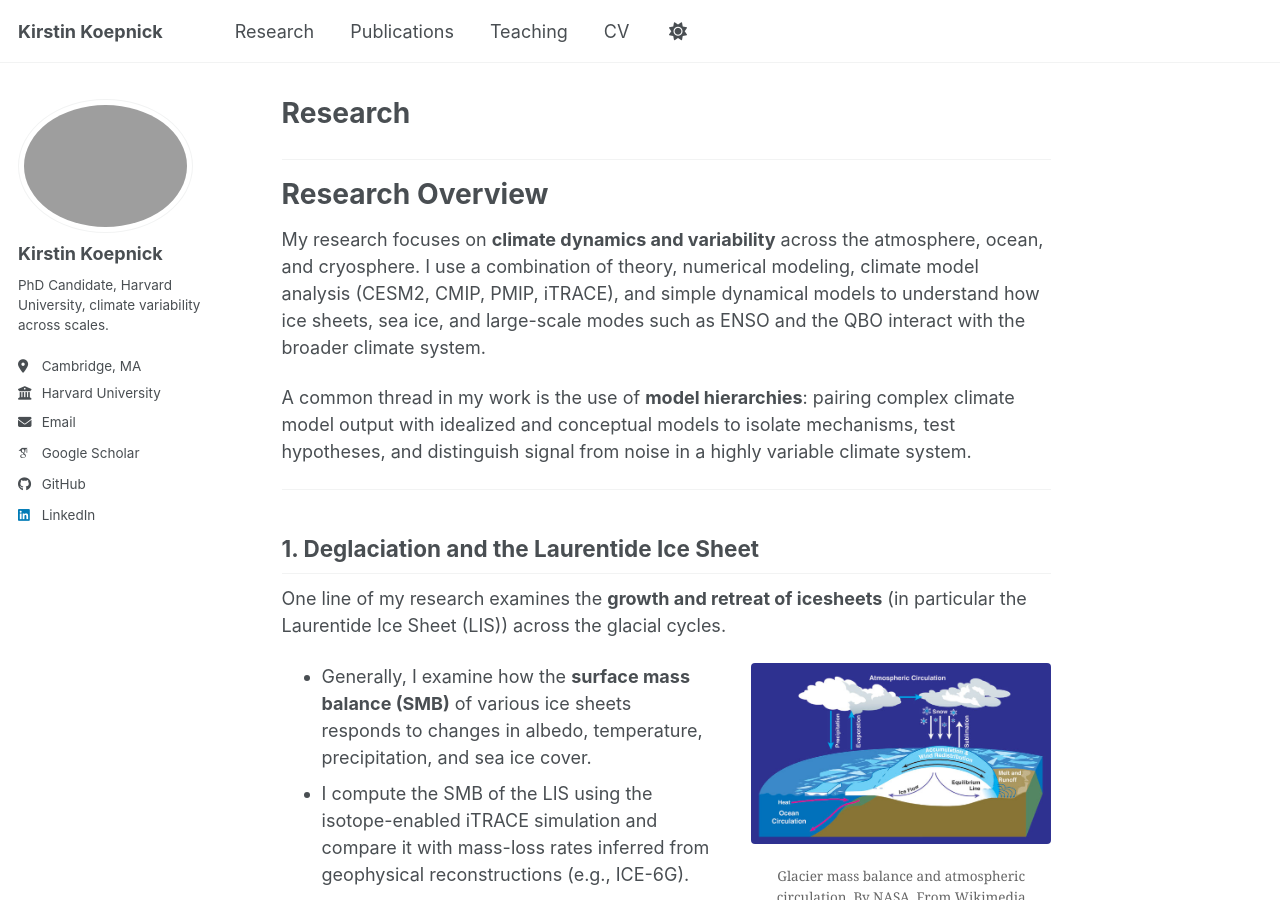
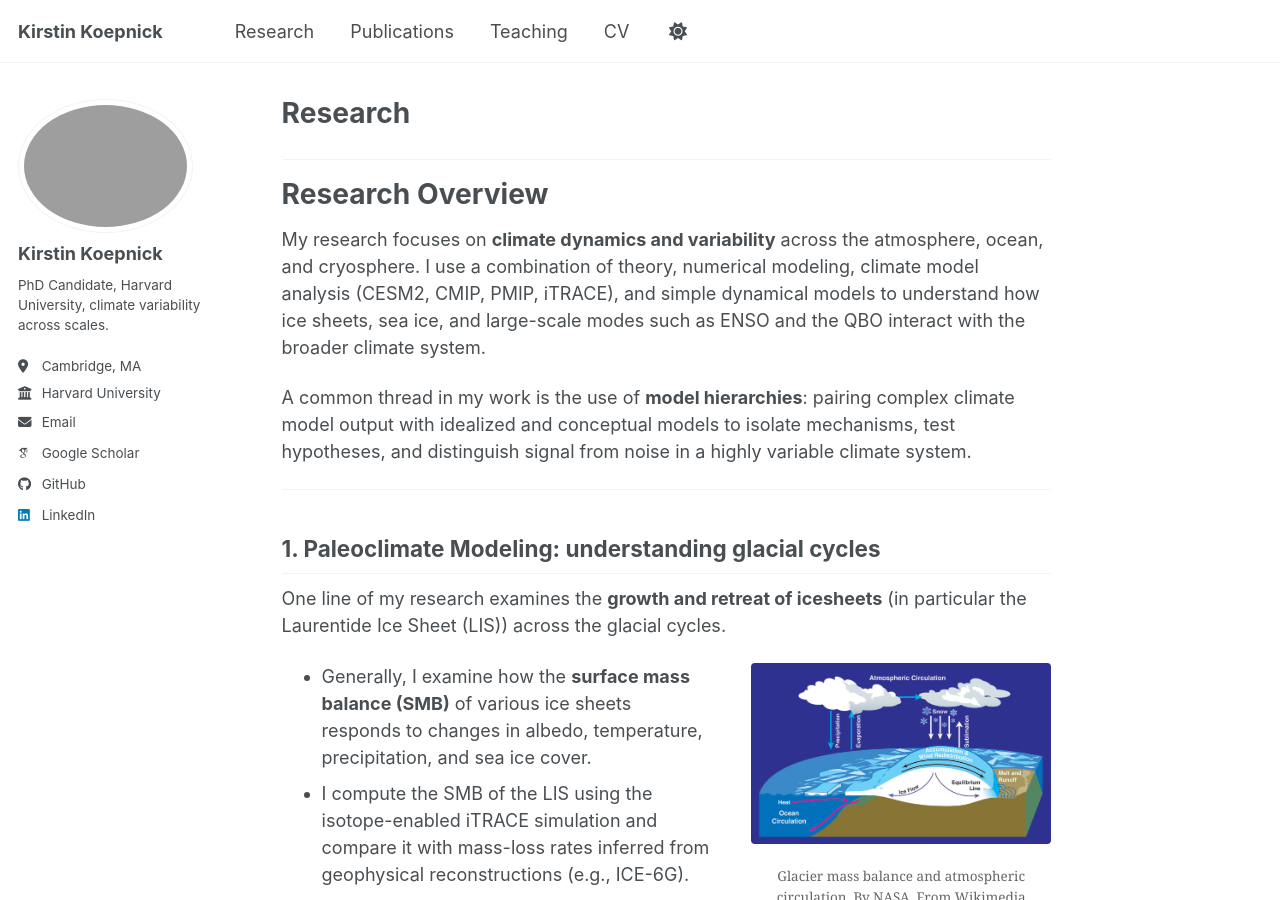
Before and after one commit to kirstinkoepnick/kirstinkoepnick.github.io, a Jekyll site: the page built from _pages/research.md, in a window 1280 px wide and 900 px high. Built offline with Jekyll 4.4.1, drawn with Linux system fonts in a browser that asks for light colours; some web fonts are replaced; a script bundle is joined from its source files by our own code; library files that are not in the unit come from our copies.

Commit message:
Update research.md

```diff
--- a/_pages/research.md
+++ b/_pages/research.md
@@ -13,7 +13,7 @@ A common thread in my work is the use of **model hierarchies**: pairing complex
 
 ---
 
-## 1. Deglaciation and the Laurentide Ice Sheet
+## 1. Paleoclimate Modeling: understanding glacial cycles
 
 One line of my research examines the **growth and retreat of icesheets** (in particular the Laurentide Ice Sheet (LIS)) across the glacial cycles.
 
```
